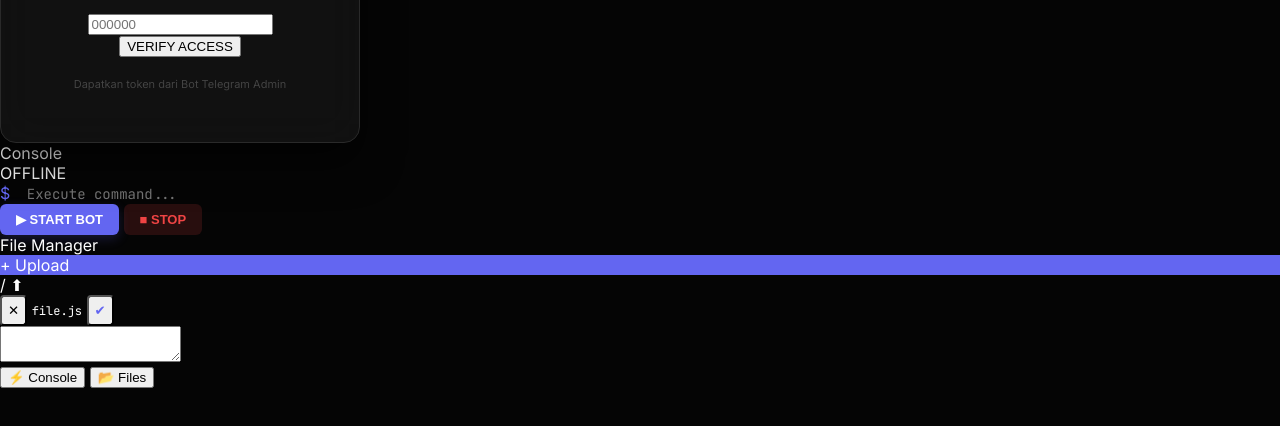
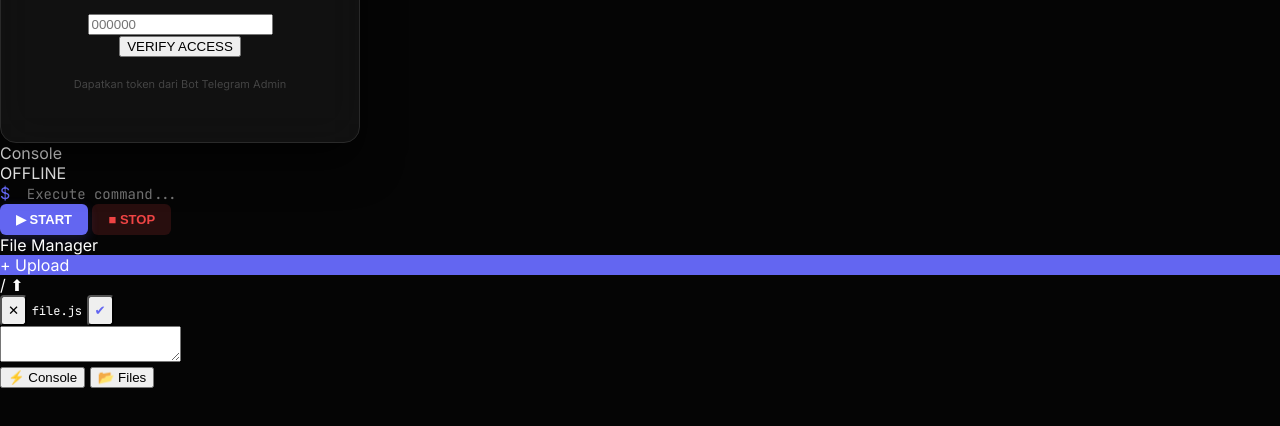
Before and after one commit to wanzlonely/website-walz, a website: page public/index.html in a window 1280 px wide. Shown: the part 100-526 px from the top of the page. Drawn offline with nearby package versions, Linux system fonts and the light colour scheme; no server answers.

Commit message:
Update index.html

```diff
--- a/public/index.html
+++ b/public/index.html
@@ -45,7 +45,7 @@
             </div>
 
             <div class="controls">
-                <button class="btn btn-primary" onclick="req('/start')">▶ START BOT</button>
+                <button class="btn btn-primary" onclick="req('/start')">▶ START</button>
                 <button class="btn btn-danger" onclick="req('/stop')">■ STOP</button>
             </div>
         </div>
```
